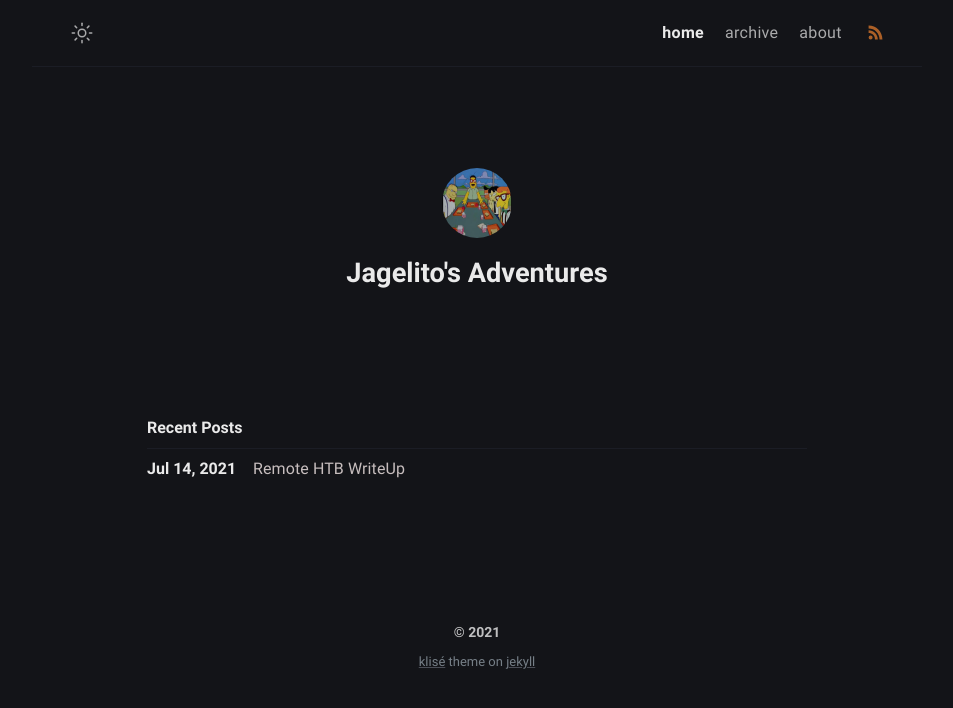
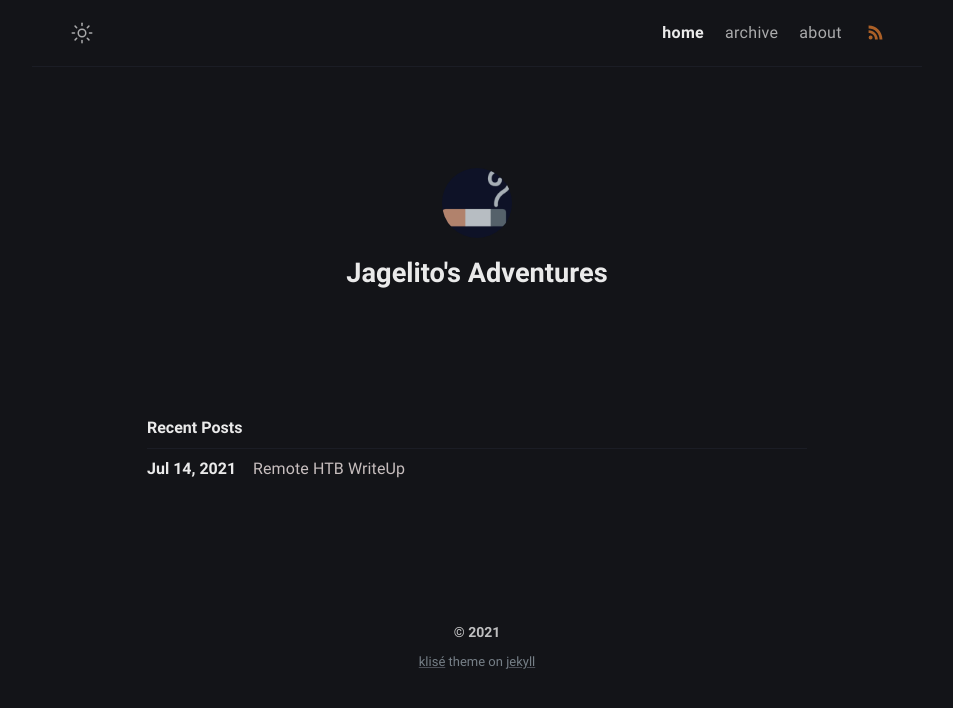
Before and after one commit to jagelit0/jagelit0.github.io, a Jekyll site: the page built from index.md, in a window 1280 px wide. Shown: the top 708 px of the page, without its empty margins (163-1116 px from the left). Built offline with Jekyll 4.4.1, drawn with Linux system fonts in a browser that asks for light colours.

Commit message:
Update _config.yml

```diff
--- a/_config.yml
+++ b/_config.yml
@@ -17,7 +17,7 @@ author:
   github: jagelit0 # github username
   twitter: jagelit0 # twitter username
     # email: your-email@email.com # email adress
-  avatar: https://github.com/jagelit0/jagelit0.github.io/blob/master/assets/img/avatar.jpg?raw=true # change with your own avatar
+  avatar: assets/img/cigar.png
 
 # URL settings
 url: "https://jagelito.github.io" #
```
